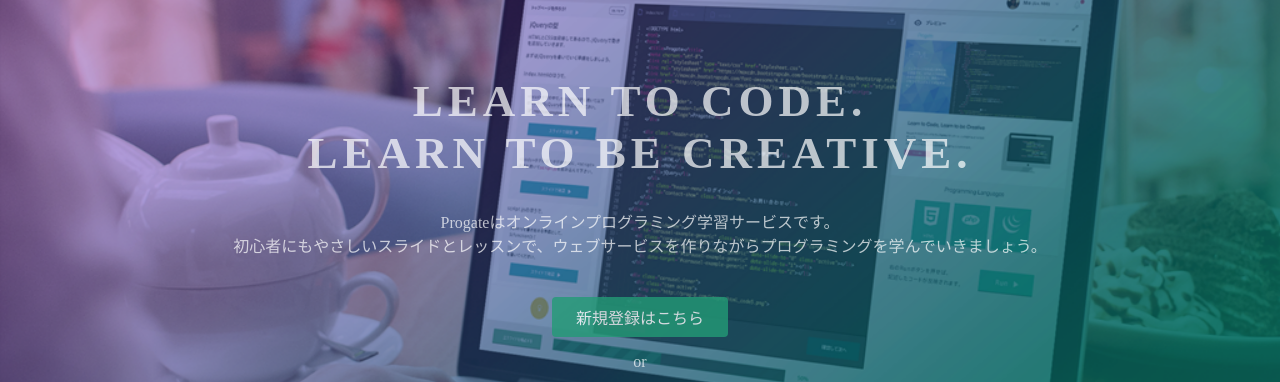
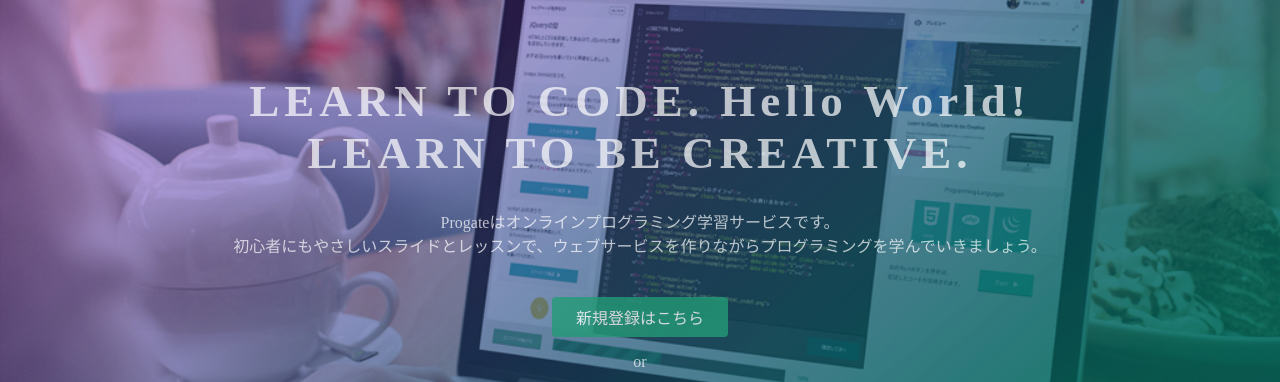
Before and after one commit to nanashi7c/github.io, a plain HTML site: page index.html in a window 1280 px wide. Shown: the part 135-517 px from the top of the page. Drawn offline with Linux system fonts and the light colour scheme.

Commit message:
Update index.html

```diff
--- a/index.html
+++ b/index.html
@@ -23,7 +23,7 @@
   </header>
   <div class="top-wrapper">
     <div class="container">
-      <h1>LEARN TO CODE.<br>LEARN TO BE CREATIVE.</h1>
+      <h1>LEARN TO CODE. Hello World!<br>LEARN TO BE CREATIVE.</h1>
       <p>Progateはオンラインプログラミング学習サービスです。<br>初心者にもやさしいスライドとレッスンで、ウェブサービスを作りながらプログラミングを学んでいきましょう。</p>
       <div class="btn-wrapper">
         <a href="#" class="btn signup">新規登録はこちら</a>
```
